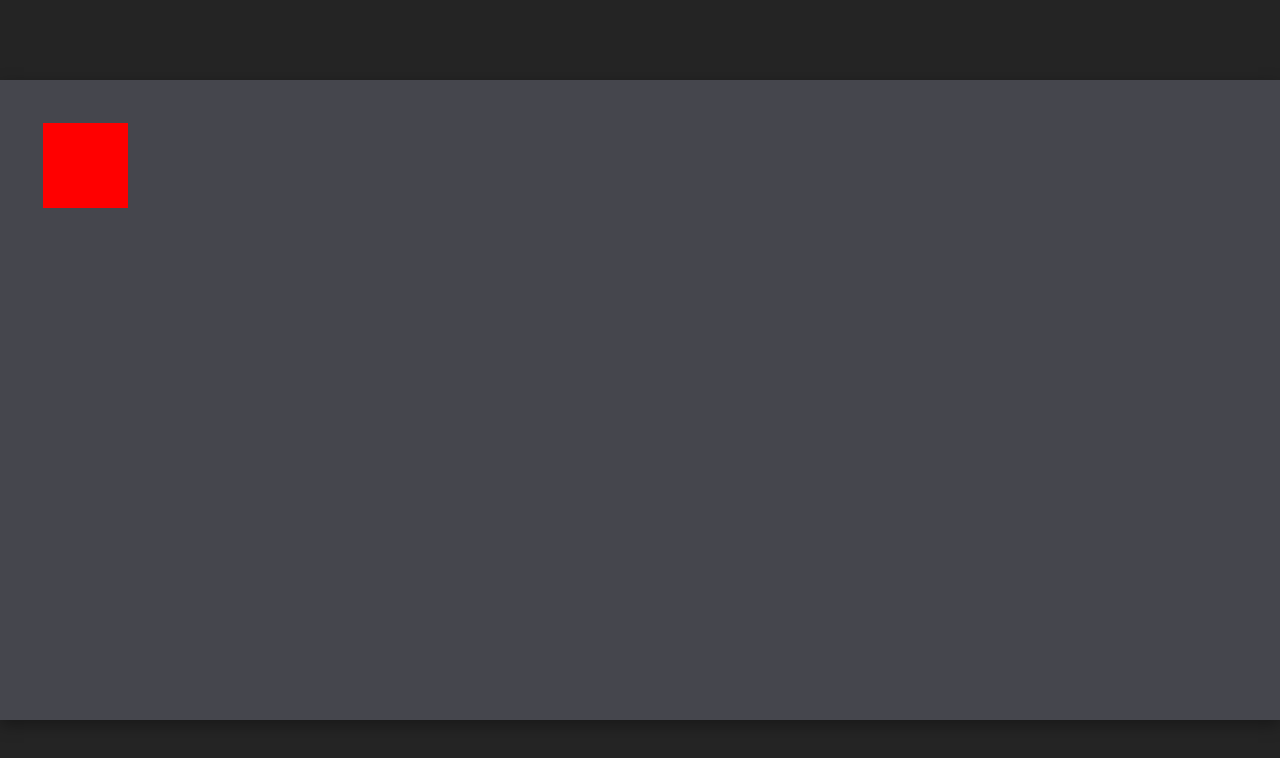
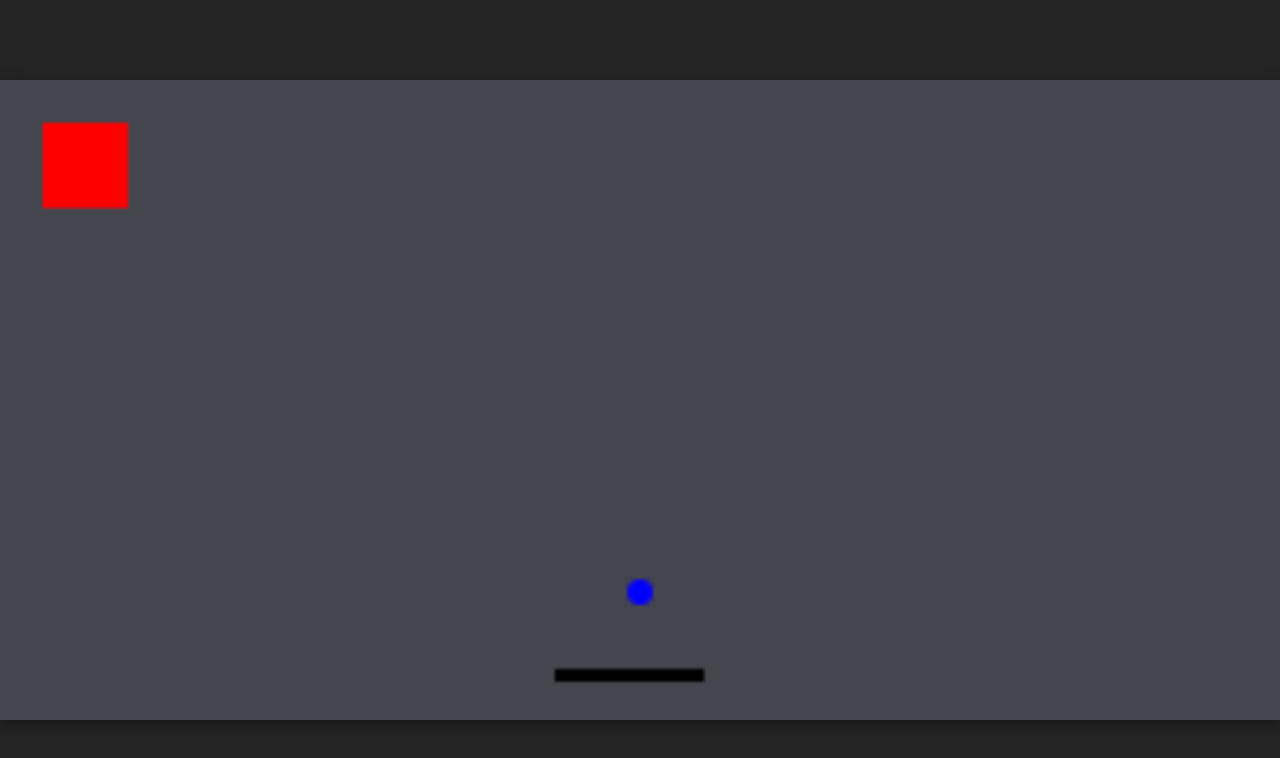
Before and after one commit to bsmrdel101/breakout-canvas, a website built with Vite: page index.html in a window 1280 px wide. Both pictures are taken after a click on the button "Play Game". Built offline with nearby package versions, Linux system fonts and the light colour scheme.

Commit message:
feat: Create paddle

```diff
--- a/src/GameObjects/Ball.ts
+++ b/src/GameObjects/Ball.ts
@@ -7,6 +7,7 @@ export class Ball {
   radius: number;
   color: string;
   mass: number;
+  hasGravity = false;
   private vel: Vec2 = { x: 0, y: 1 };
 
   constructor(x: number, y: number, radius: number, color: string, mass: number) {
@@ -18,6 +19,7 @@ export class Ball {
   }
 
   private applyVelocity() {
+    if (!this.hasGravity) return;
     this.x += this.vel.x * this.mass;
     this.y += this.vel.y * this.mass;
   }
--- /dev/null
+++ b/src/GameObjects/Paddle.ts
@@ -0,0 +1,36 @@
+import { pxCtx } from "../main";
+
+export class Paddle {
+  x: number;
+  y: number;
+  w: number;
+  h: number;
+  color: string;
+  speed: number;
+  private keydown = null;
+
+  constructor(x: number, y: number, w: number, h: number, color: string, speed = 2) {
+    this.x = x;
+    this.y = y;
+    this.w = w;
+    this.h = h;
+    this.color = color;
+    this.speed = speed;
+    document.addEventListener('keydown', (e) => this.keydown = e.key);
+    document.addEventListener('keyup', () => this.keydown = null);
+  }
+
+  private handleKeydown() {
+    if (this.keydown === 'ArrowRight' || this.keydown === 'd') {
+      this.x += this.speed;
+    } else if (this.keydown === 'ArrowLeft' || this.keydown === 'a') {
+      this.x -= this.speed;
+    }
+  }
+
+  draw() {
+    if (this.keydown) this.handleKeydown();
+    pxCtx.fillStyle = this.color;
+    pxCtx.fillRect(this.x, this.y, this.w, this.h);
+  }
+}
--- a/src/main.ts
+++ b/src/main.ts
@@ -1,5 +1,6 @@
 import { Ball } from "./GameObjects/Ball";
 import { Block } from "./GameObjects/Block";
+import { Paddle } from "./GameObjects/Paddle";
 
 export let bgCanvas: HTMLCanvasElement;
 export let pxCanvas: HTMLCanvasElement;
@@ -21,10 +22,12 @@ const start = () => {};
 
 const block = new Block(10, 10, 20, 20, 'red');
 const ball = new Ball(150, 120, 3, 'blue', 2);
+const paddle = new Paddle(130, 138, 35, 3, 'black');
 
 const drawFrame = () => {
   pxCtx.clearRect(0, 0, pxCanvas.width, pxCanvas.height);
   block.draw();
   ball.draw();
+  paddle.draw();
   window.requestAnimationFrame(drawFrame);
 };
--- a/src/page/style.css
+++ b/src/page/style.css
@@ -23,7 +23,7 @@ body {
 canvas {
   display: block;
   width: 80rem;
-  image-rendering: pixelated;
+  image-rendering: crisp-edges;
   position: absolute;
   inset: 0;
   margin: auto;
@@ -32,6 +32,10 @@ canvas {
 #bg-canvas {
   box-shadow: rgba(0, 0, 0, 0.35) 0px 5px 15px;
   background-color: var(--canvas-bg);
+}
+
+#sm-canvas {
+  image-rendering: crisp-edges;
 }
 
 @media (max-width: 1050px) {
```
